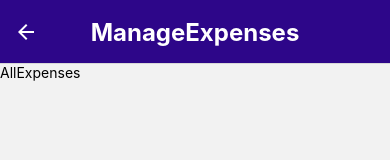
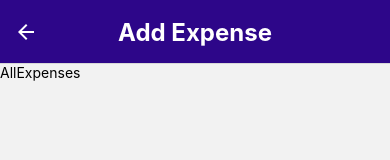
Before and after one commit to KayKay1992/React_Native_Course, a React Native app: screen /ManageExpenses in a window 390 px wide. Shown: the top 160 px of the page. Built offline with nearby package versions, Linux system fonts and the light colour scheme.

Commit message:
Supporting Different Editing Modes & using routes parameters: when you click + you will see Add Expense as title, when you click already exiting expense you will see Edit expense

```diff
--- a/components/ExpensesOutput/ExpenseItem.js
+++ b/components/ExpensesOutput/ExpenseItem.js
@@ -4,11 +4,11 @@ import { GlobalStyles } from "../../constants/styles";
 import getFormattedDate from "../../util/date";
 
 
-export default function ExpenseItem({title, date, amount,}) {
+export default function ExpenseItem({id, title, date, amount,}) {
     const navigation = useNavigation();
 
     function expensePressHandler(){
-        navigation.navigate('ManageExpenses');
+        navigation.navigate('ManageExpenses', {expenseId: id});
 
     }
   return (
--- a/screens/ManageExpenses.js
+++ b/screens/ManageExpenses.js
@@ -1,7 +1,21 @@
 
+import { useLayoutEffect } from 'react';
 import { Text } from 'react-native'
 
-export default function ManageExpenses() {
+export default function ManageExpenses({route, navigation}) {
+  const edittedExpenseId = route.params?.expenseId;
+  // Implement logic to fetch expense data and handle editing or creating a new expense based on edittedExpenseId.
+  // (!!) is used to convert value into boolean
+  const isEditing = !!edittedExpenseId
+
+  useLayoutEffect(() => {
+    navigation.setOptions({
+      title: isEditing ? 'Edit Expense' : 'Add Expense'
+    }, [navigation, isEditing])
+  })
+
+
+
   return (
     <Text>AllExpenses</Text>
   )
```
